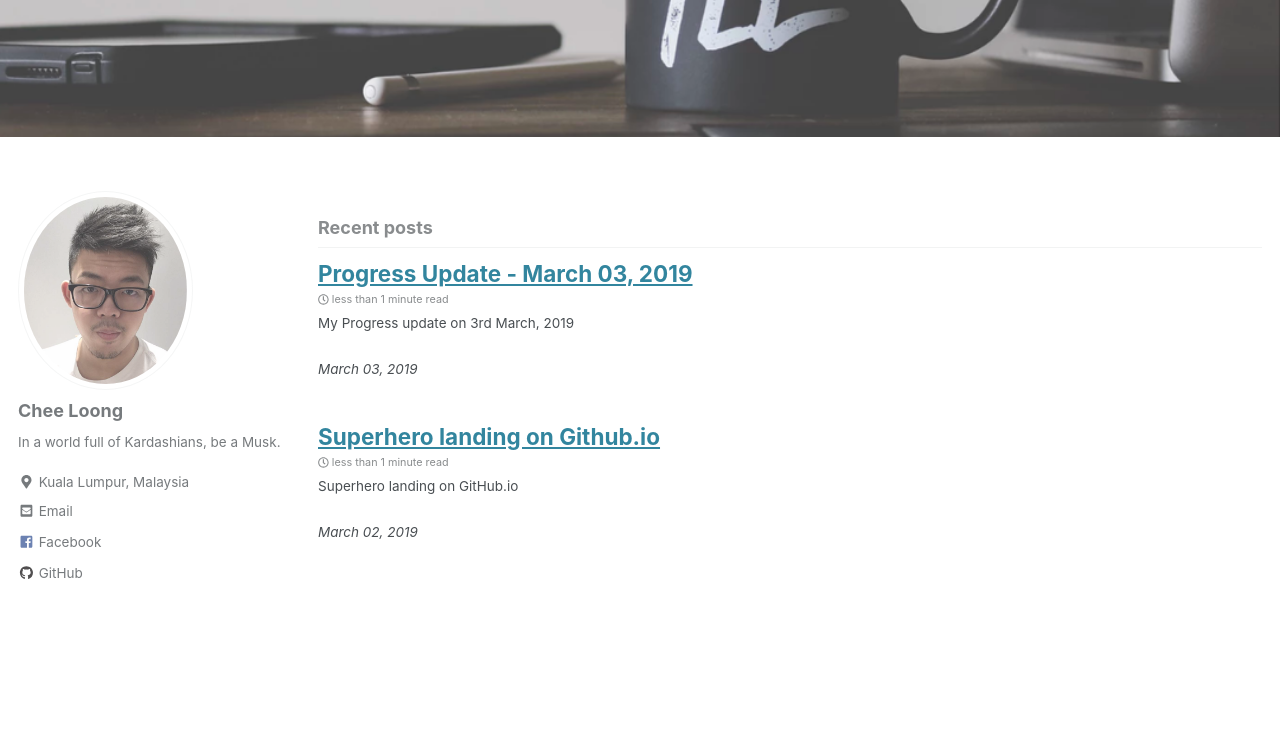
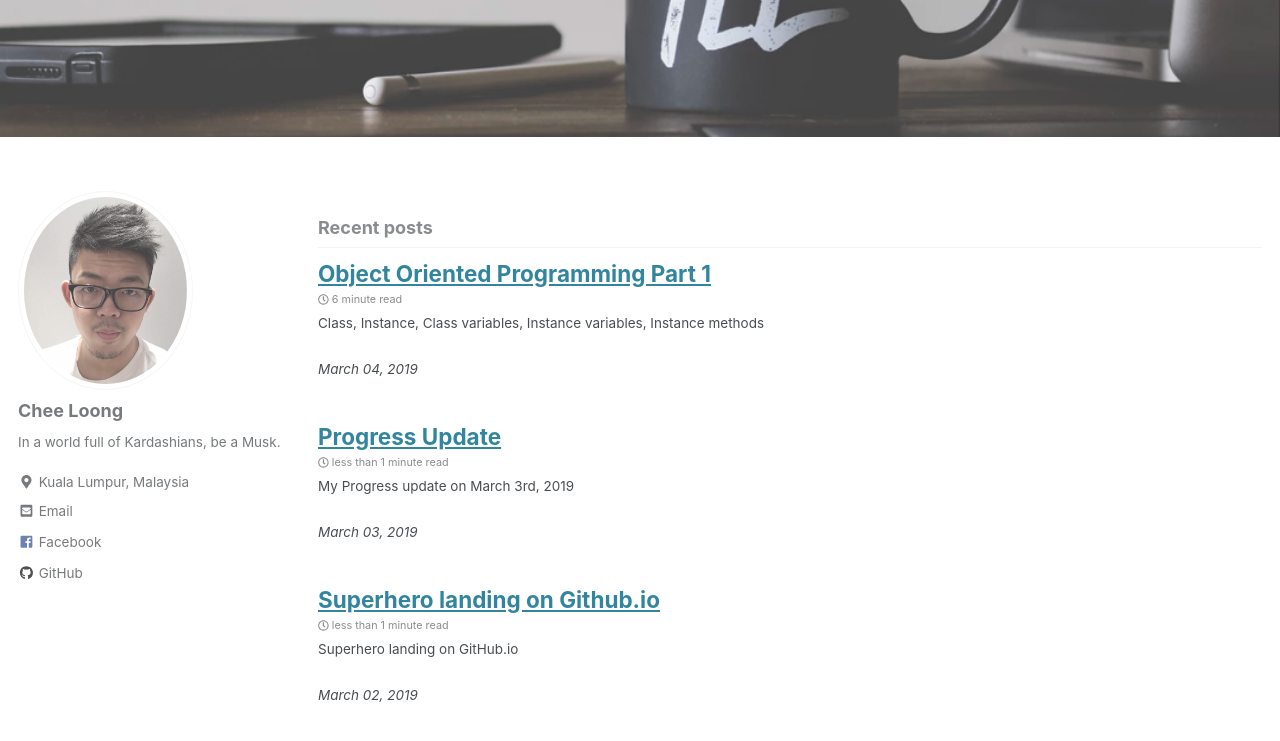
Before and after one commit to CheeLoong/CheeLoong.github.io, a Jekyll site: the page built from index.html, in a window 1280 px wide and 900 px high, scrolled down 335 px. Shown: the top 741 px of the window. Built offline with Jekyll 4.4.1, drawn with Linux system fonts in a browser that asks for light colours; cached includes are drawn as plain includes; the list of posts is cut into pages by our own code; some of the changed lines change nothing that is shown.

Commit message:
new post

````diff
--- a/_posts/2019-03-03-progress-030319.md
+++ b/_posts/2019-03-03-progress-030319.md
@@ -1,9 +1,9 @@
 ---
-title: "Progress Update - March 03, 2019"
+title: "Progress Update"
 date: 2019-03-03
 permalink: /progress/030319/
 tags: [Progress Update]
-excerpt: "My Progress update on 3rd March, 2019"
+excerpt: "My Progress update on March 3rd, 2019"
 mathjax: "true"
 ---
 
--- /dev/null
+++ b/_posts/2019-03-04-OOP01.md
@@ -0,0 +1,335 @@
+---
+title: "Object Oriented Programming Part 1"
+date: 2019-03-04
+permalink: /OOP01/
+tags: [OOP, Python]
+excerpt: "Class, Instance, Class variables, Instance variables, Instance methods"
+mathjax: "true"
+---
+
+As mentioned in my previous progress update, I was struggling with the idea of building custom transformers in one of my machine learning projects, and because of that, I have decided to learn Object Oriented Programming in Python before I resume my machine learning project.
+
+Object-oriented programming allows for variables to be used at the class level or the instance level.
+
+Variables are essentially symbols that stand in for a value you’re using in a program.
+
+Object-oriented programming adheres to the **Don't Repeat Yourself (DRY)** principle as it reduces redundancy (i.e. limiting repetition within code).
+
+## Classes & Instances
+
+
+```python
+# Python Object-Oriented Programming
+
+# Employee class with no attributes or methods
+class Employee:
+    pass
+```
+
+Class is basically a blueprint for creating instances, and each unique employee that we create using our employee class will be an instance of that class
+
+
+```python
+# emp_1 is an instance of Employee Class, emp_2 is another instance of Employee Class
+emp_1 = Employee()
+emp_2 = Employee()
+
+print(emp_1)
+print(emp_2)
+```
+
+As seen from above, both *emp1* and *emp2* are **Instances (a.k.a Objects)** of the **Employee Class**, and they are both unique in two different locations in the memory.
+
+**Instance variables (a.k.a Attributes)** contain Data that is unique to each instance. For example, *first, last, email, pay* are all instance variables.
+
+
+```python
+# Manually creating instance variable
+emp_1.first = 'Cody'
+emp_1.last = 'Lian'
+emp_1.email = 'Cody.Lian@unemployed.com'
+emp_1.pay = 10000
+
+emp_2.first = 'Test'
+emp_2.last = 'User'
+emp_2.email = 'Test.User@unemployed.com'
+emp_2.pay = 20000
+```
+
+
+```python
+print(emp_1.email)
+print(emp_2.email)
+```
+
+    Cody.Lian@unemployed.com
+    Test.User@unemployed.com
+
+
+Let's say we want to set all the information when they are created, rather than doing it manually. To automate this process, we use `__init__` method, when we create methods within a class, they receive the instance as the first argument automatically, and by convention, we call the instance *self*.
+
+
+```python
+# Automate the process of creating instance variable
+
+class Employee:
+
+    # Constructor method with instance variables first, last, pay, email
+    def __init__(self, first, last, pay):
+        self.first = first
+        self.last = last
+        self.pay = pay
+        self.email = first + '.' + last + '@unemployed.com'
+```
+
+
+```python
+emp_1 = Employee('Cody', 'Lian', 10000)
+emp_2 = Employee('Test', 'User', 60000)
+```
+
+
+```python
+print(emp_1.email)
+print(emp_2.email)
+```
+
+    Cody.Lian@unemployed.com
+    Test.User@unemployed.com
+
+
+By doing this, we do not have to manually type the instance variables of our class (e.g. first, last, pay, email) everytime we want to register a new employee information.
+
+Now, lets say we want to display the employee full name, but we do not want to manually type it everytime like below.
+
+
+```python
+print('{} {}'.format(emp_1.first, emp_1.last))
+```
+
+    Cody Lian
+
+
+Let's create a method within our class that allows us to put this functionality in one place.
+
+
+```python
+class Employee:
+
+    # Constructor method with instance variables first, last and pay
+    def __init__(self, first, last, pay):
+        self.first = first
+        self.last = last
+        self.pay = pay
+        self.email = first + '.' + last + '@unemployed.com'
+
+    # Instance Method
+    def fullname(self):
+        return '{} {}'.format(self.first, self.last)
+```
+
+
+```python
+emp_1 = Employee('Cody', 'Lian', 10000)
+emp_2 = Employee('Test', 'User', 60000)
+```
+
+
+```python
+# we have to put () because this is a method and not an attribute
+print(emp_1.fullname())
+```
+
+    Cody Lian
+
+
+
+```python
+# we can also run these methods using the class name itself
+Employee.fullname(emp_1)
+```
+
+
+
+
+    'Cody Lian'
+
+
+
+## Class Variables
+
+Class variables are variables that are shared amongst all instances of the class.
+
+So while instance variables can be unique for each instance (e.g. name, pay, email), class variables should be the same for each instance.
+
+For example, let's say that the company gives annual raises every year, the amount can change every year, but its the same for every employee, so its a good candidate for a class variables.
+
+
+```python
+class Employee:
+
+    # Constructor Method with instance variables first, last, pay, email
+    def __init__(self, first, last, pay):
+        self.first = first
+        self.last = last
+        self.pay = pay
+        self.email = first + '.' + last + '@unemployed.com'
+
+    # Instance Method
+    def fullname(self):
+        return '{} {}'.format(self.first, self.last)
+
+    # Instance Method
+    def apply_raise(self):
+        self.pay = int(self.pay * 1.04)
+
+emp_1 = Employee('Cody', 'Lian', 10000)
+emp_2 = Employee('Test', 'User', 60000)
+```
+
+
+```python
+print('Before raise:', emp_1.pay)
+emp_1.apply_raise()
+print('After raise:', emp_1.pay)
+```
+
+    Before raise: 10000
+    After raise: 10400
+
+
+Problem with the above implementation is that we would have to manually check the instance method within the class everytime we want to update the increment rate.
+
+That's why we pull the rate out to be a class variable.
+
+
+```python
+class Employee:
+
+    # Class variable
+    raise_amount = 1.04 # raise_amount is a class variable
+
+    # Constructor Method with instance variables first, last, pay, email
+    def __init__(self, first, last, pay):
+        self.first = first
+        self.last = last
+        self.pay = pay
+        self.email = first + '.' + last + '@unemployed.com'
+
+    # Instance Method
+    def fullname(self):
+        return '{} {}'.format(self.first, self.last)
+
+    # Instance Method
+    def apply_raise(self):
+        self.pay = int(self.pay * self.raise_amount)
+
+emp_1 = Employee('Cody', 'Lian', 10000)
+emp_2 = Employee('Test', 'User', 60000)
+```
+
+Notice how we are accessing our class variable from an instance `self.raise_amount` and not `Employee.raise_amount`, why is that the case?
+
+
+```python
+print(Employee.raise_amount) # accessing class variable from class
+print(emp_1.raise_amount) # accessing class variable from instance
+print(emp_2.raise_amount) # accessing class variable from instance
+```
+
+    1.04
+    1.04
+    1.04
+
+
+When we try to access an attribute on an instance, it will first check if the instance contains that attribute, if it doesn't, it will then check if the class or any class that it inherits from containts that attribute.
+
+Let's say employee 1 did a great job, and received a greater raise amount (e.g. 10%).
+
+
+```python
+emp_1.raise_amount = 1.05
+
+print(Employee.raise_amount) # accessing class variable from class
+print(emp_1.raise_amount) # accessing class variable from instance
+print(emp_2.raise_amount) # accessing class variable from instance
+```
+
+    1.04
+    1.05
+    1.04
+
+
+
+```python
+print(emp_1.__dict__) # emp_1 found the attribute raise_amount = 1.05, before searching in the class variable
+print(emp_2.__dict__) # emp_2 could not find the attribute raise_amount, so it searchs for it in the class variable
+```
+
+    {'first': 'Cody', 'last': 'Lian', 'pay': 10000, 'email': 'Cody.Lian@unemployed.com', 'raise_amount': 1.05}
+    {'first': 'Test', 'last': 'User', 'pay': 60000, 'email': 'Test.User@unemployed.com'}
+
+
+This explains the reason for using `self.raise_amount` instead of `Employee.raise_amount` in the `apply_raise` method:
+
+- gives us the flexibility to change the raise amount for any of our instances.
+- In additon, using `self.raise_amount` would also allow any subclass to override the constant if needed. (We will come back to this in upcoming blog posts)
+
+There are however cases when it makes sense to use the `Employee class` instead of `self instance`. Let's say we want to keep track of how many employees we have:
+
+
+```python
+class Employee:
+
+    # Class variable
+    num_of_emps = 0
+    raise_amount = 1.04 # raise_amount is a class variable
+
+    # Constructor method with instance variables first, last, pay, email
+    def __init__(self, first, last, pay):
+        self.first = first
+        self.last = last
+        self.pay = pay
+        self.email = first + '.' + last + '@unemployed.com'
+
+        Employee.num_of_emps += 1 # Employee.num_of_emps makes much more sense than self.num_of_emps
+
+    # Instance Method
+    def fullname(self):
+        return '{} {}'.format(self.first, self.last)
+
+    # Instance Method
+    def apply_raise(self):
+        self.pay = int(self.pay * self.raise_amount)
+
+emp_1 = Employee('Cody', 'Lian', 10000)
+emp_2 = Employee('Test', 'User', 50000)
+emp_3 = Employee('Elon', 'Musk', 9999999) # You wish :)
+```
+
+
+```python
+print(Employee.num_of_emps)
+```
+
+    3
+
+
+In a nutshell, we should be familiar with the following:
+- Different terminology
+    - *Class (i.e. Employee)*
+    - *Instance/object of the class (i.e. emp_1, emp_2)*
+    - *Instance Variables / Attributes (i.e. first, last, pay, email.)*
+    - *Class Variables (i.e. raise_amount, num_of_emps)*
+    - *Instance Method (i.e. fullname, apply_raise)*
+- Creating a simple class by creating constructor method (e.g. `__init__(...)`) and create methods (e.g. `fullname(self)`)
+- When to use *self* and *class* within a method
+
+Well, that's more than 10 hours of staring at the laptop (progress update, adjust website interface, intro to OOP in Python).
+
+I will be exploring *Class Methods such as static methods & class methods* tomorrow and will update my learning on my blog, have a good night!
+
+
+```python
+
+```
````
Also changed, not shown: 2 other files.
